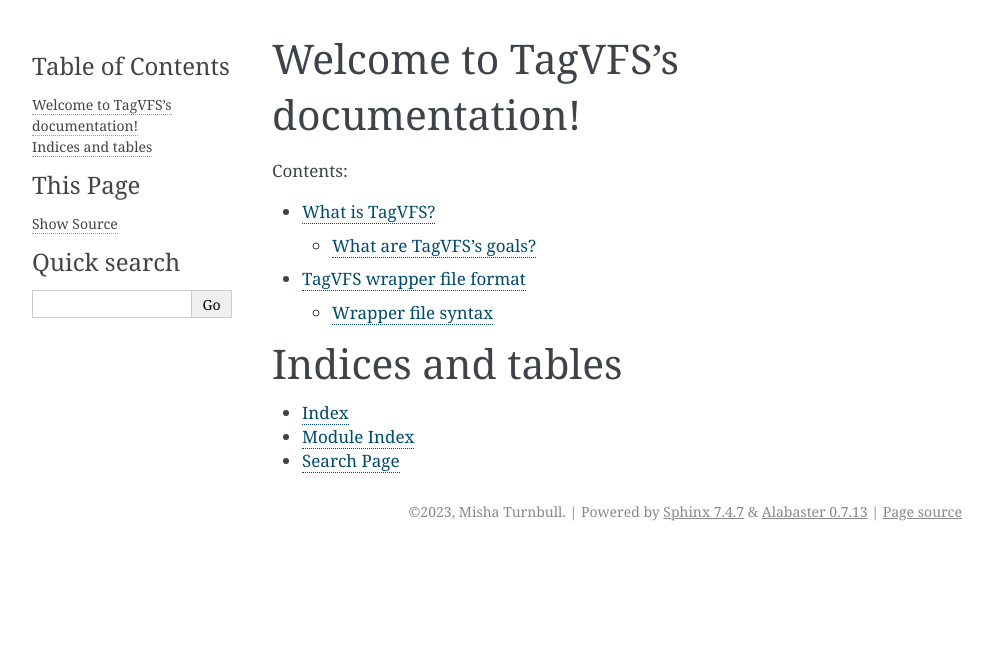
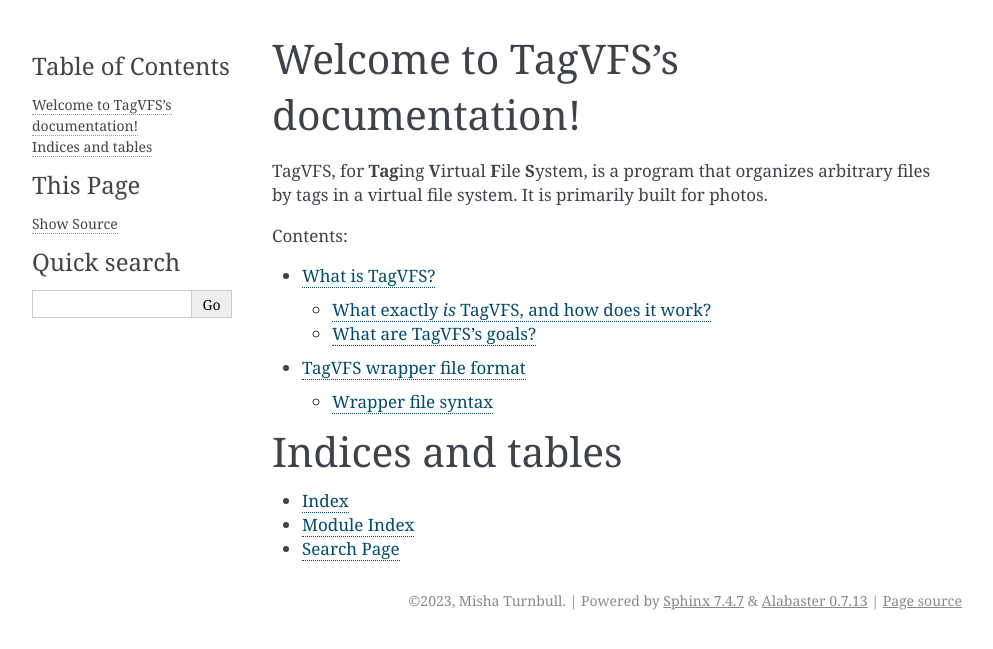
Before and after one commit to mishaturnbull/TagVFS, a Sphinx documentation site: the page built from doc/index.rst, in a window 1280 px wide. Shown: the top 649 px of the page, without its empty margins (148-1141 px from the left). Built offline with Sphinx 7.4.7, drawn with Linux system fonts in a browser that asks for light colours.

```diff
--- a/doc/about/index.rst
+++ b/doc/about/index.rst
@@ -2,7 +2,8 @@
 What is TagVFS?
 ===================
 
-TagVFS is a tool for organizing photos.  I need to organize a lot of photos, and although i like the tagging approach used by things like Adobe, tagspaces, and others, I couldn't find a program I liked.  So, here we are.
+TagVFS is a tool for organizing photos.  I need to organize a lot of photos, and although I like the tagging approach used by things like Adobe, tagspaces, and others, I couldn't find a program I liked.  So, here we are.
 
 .. toctree::
+   what_and_how
    goals
--- a/doc/index.rst
+++ b/doc/index.rst
@@ -5,6 +5,10 @@
 
 Welcome to TagVFS's documentation!
 ==================================
+
+TagVFS, for **Tag**\ ing **V**\ irtual **F**\ ile **S**\ ystem, is a program
+that organizes arbitrary files by tags in a virtual file system.  It is
+primarily built for photos.
 
 .. toctree::
    :maxdepth: 2
```
Also changed, not shown: README.md (+4 -0 lines), doc/about/what_and_how.rst (added, +24 -0 lines).
